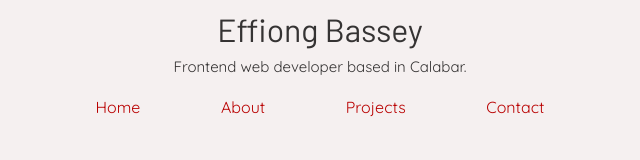
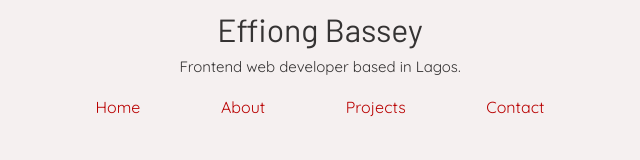
Before and after one commit to effiong-jr/portfolio, a React (Create React App) app: page / in a window 1280 px wide. Shown: the top 160 px of the page, without its empty margins (320-960 px from the left). Built offline with nearby package versions, Linux system fonts and the light colour scheme.

Commit message:
Changed location to Lagos

```diff
--- a/src/Components/Navbar/index.js
+++ b/src/Components/Navbar/index.js
@@ -8,7 +8,7 @@ function Navbar() {
         <nav id="navigationBar">
             <header className="text-center">
                 <h1 id="name">Effiong Bassey</h1>
-                <p id="intro">Frontend web developer based in Calabar.</p>
+                <p id="intro">Frontend web developer based in Lagos.</p>
             </header>
             <div id="nav-container" className="">
                 <ul id="navList" className="text-center">
```
